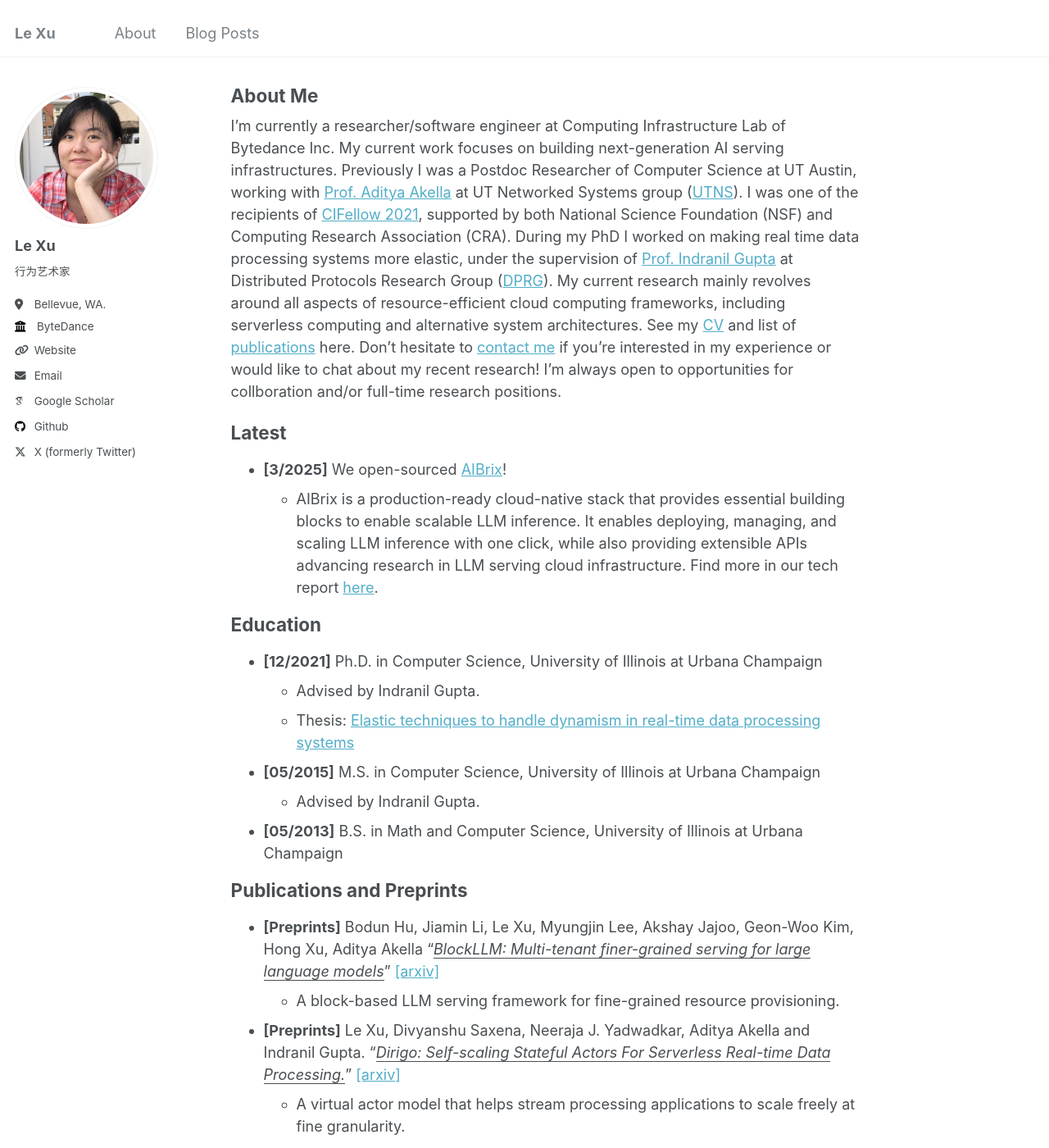
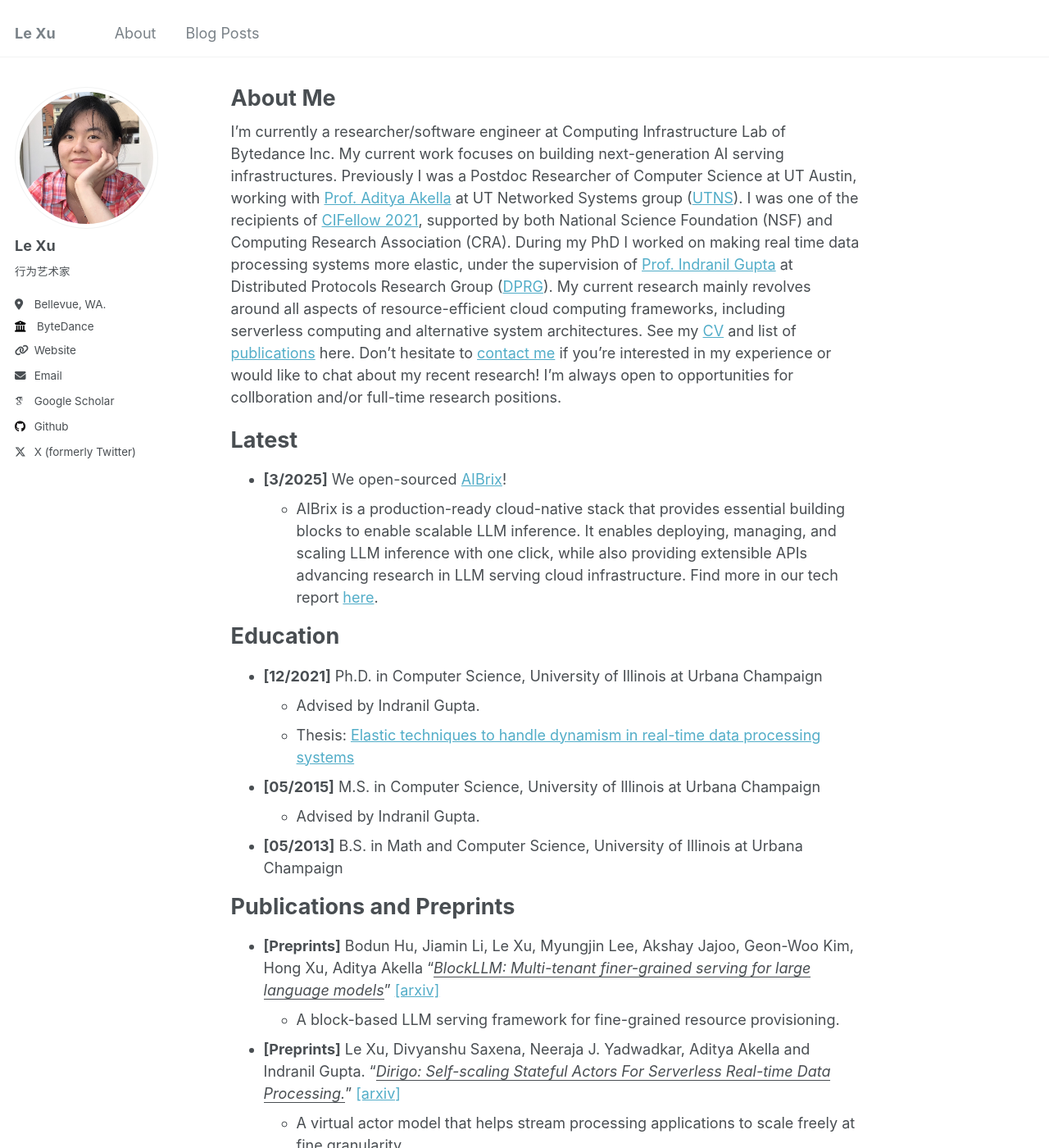
Before and after one commit to happyandslow/happyandslow.github.io, a Jekyll site: the page built from _pages/about.md, in a window 1280 px wide and 1400 px high. Shown: the whole window at 82% size. Built offline with Jekyll 4.4.1, drawn with Linux system fonts in a browser that asks for light colours; some web fonts are replaced.

Commit message:
fix text size

```diff
--- a/_sass/_variables.scss
+++ b/_sass/_variables.scss
@@ -35,7 +35,7 @@ $caption-font-family        : $serif;
 /* type scale */
 $type-size-1                : 2.441em;  // ~39.056px
 $type-size-2                : 1.953em;  // ~31.248px
-$type-size-3                : 1.25em; //1.563em;  // ~25.008px
+$type-size-3                : 1.5em; //1.563em;  // ~25.008px
 $type-size-4                : 1.25em;   // ~20px
 $type-size-5                : 1em;      // ~16px
 $type-size-6                : 0.75em;   // ~12px
```
